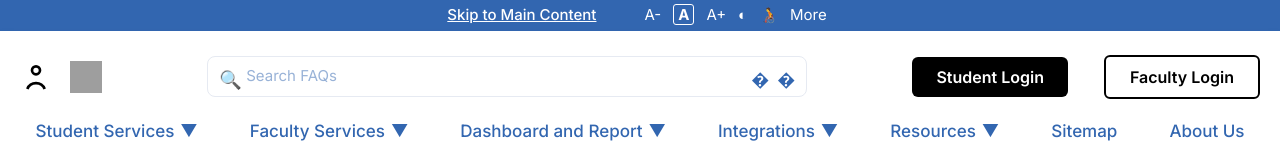
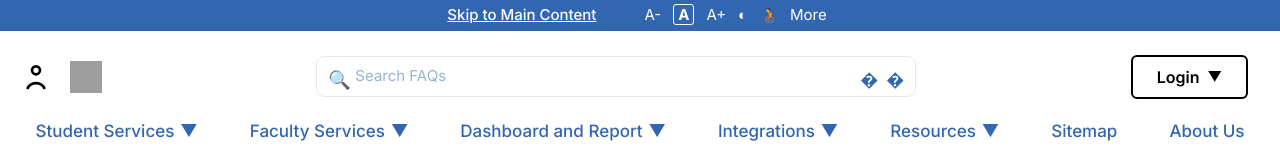
Before and after one commit to darved2305/ggw-vidyasetu, a React (Vite) app: page / in a window 1280 px wide. Shown: the top 160 px of the page. Built offline with nearby package versions, Linux system fonts and the light colour scheme; grey boxes are pictures that could not be loaded.

Commit message:
login dropdown changed

```diff
--- a/src/components/Navbar.jsx
+++ b/src/components/Navbar.jsx
@@ -171,36 +171,22 @@ export default function Navbar() {
               </div>
             </div>
 
-            <button
-              style={{
-                background: '#000',
-                color: '#fff',
-                borderRadius: 6,
-                padding: '8px 24px',
-                fontWeight: 600,
-                fontSize: 16,
-                border: 'none',
-                marginRight: 12,
-                cursor: 'pointer',
-              }}
-            >
-              Student Login
-            </button>
-
-            <button
-              style={{
-                background: 'transparent',
-                color: '#000',
-                borderRadius: 6,
-                padding: '8px 24px',
-                fontWeight: 600,
-                fontSize: 16,
-                border: '2px solid #000',
-                cursor: 'pointer',
-              }}
-            >
-              Faculty Login
-            </button>
+            <div className="relative mr-3">
+              <button
+                className="bg-white text-black border-2 border-black rounded-md px-6 py-2 font-semibold text-base cursor-pointer flex items-center gap-1"
+                onClick={() => setOpenMenu(openMenu === 'login' ? null : 'login')}
+                type="button"
+              >
+                Login <span className="text-sm ml-1">▼</span>
+              </button>
+              {openMenu === 'login' && (
+                <ul className="absolute right-0 mt-2 bg-white shadow-lg rounded-md min-w-[160px] py-2 z-50 text-base font-medium text-gray-800">
+                  <li className="px-5 py-2 hover:bg-gray-100 cursor-pointer" onClick={() => window.location.href = '/student-login'}>Student Login</li>
+                  <li className="px-5 py-2 hover:bg-gray-100 cursor-pointer" onClick={() => window.location.href = '/faculty-login'}>Faculty Login</li>
+                  <li className="px-5 py-2 hover:bg-gray-100 cursor-pointer" onClick={() => window.location.href = '/institute-login'}>Institute Login</li>
+                </ul>
+              )}
+            </div>
           </div>
 
           <nav
```
